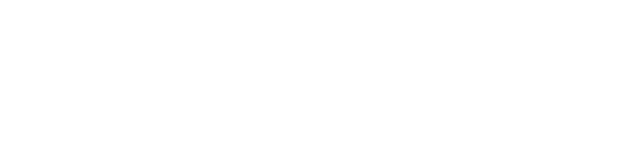
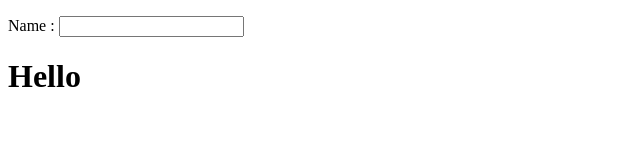
Before and after one commit to djsharma/nodejs-proxy-ui, a website: page app/index.html in a window 1280 px wide. Shown: the whole page, without its empty margins (0-640 px from the left). Drawn offline with nearby package versions, Linux system fonts and the light colour scheme.

Commit message:
[bowerrc added]

```diff
--- a/app/index.html
+++ b/app/index.html
@@ -1,10 +1,16 @@
 <!DOCTYPE html>
-<html>
+<html lang="en-US">
     <head>
         <title>Dashboard</title>
         <!-- include all css files here -->
     </head>
-    <body>
-        <!-- include body documents here -->
-    </body>
+<script src="https://ajax.googleapis.com/ajax/libs/angularjs/1.6.4/angular.min.js"></script>
+<body>
+
+<div ng-app="">
+  <p>Name : <input type="text" ng-model="name"></p>
+  <h1>Hello {{name}}</h1>
+</div>
+
+</body>
 </html>
--- a/package.json
+++ b/package.json
@@ -27,6 +27,7 @@
   "homepage": "https://github.com/djsharma/nodejs-proxy-ui#readme",
   "dependencies": {
     "body-parser": "^1.17.2",
+    "bower": "^1.8.0",
     "cookie-parser": "^1.4.3",
     "express": "^4.15.4",
     "express-http-proxy": "^1.0.6",
```
Also changed, not shown: 1 other file.
